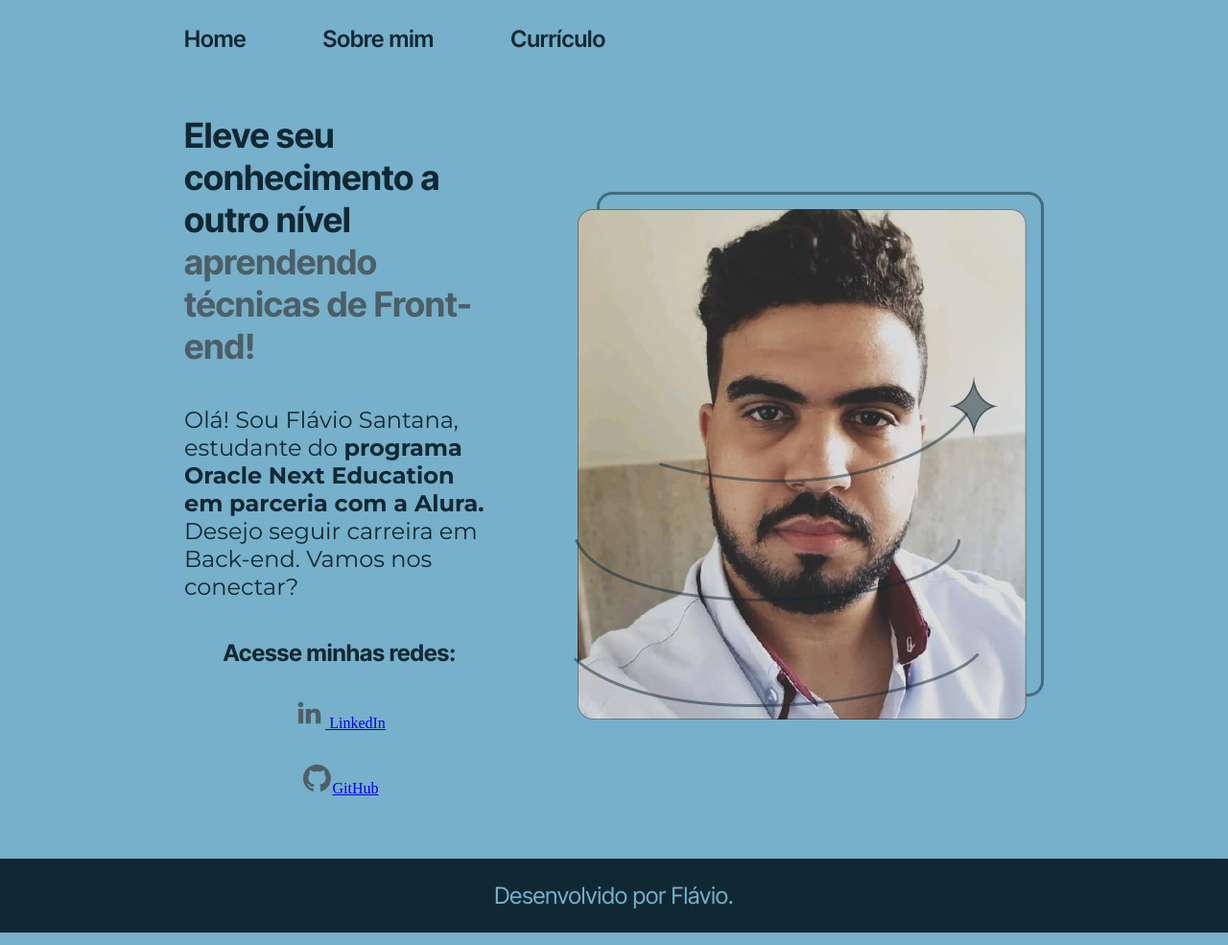
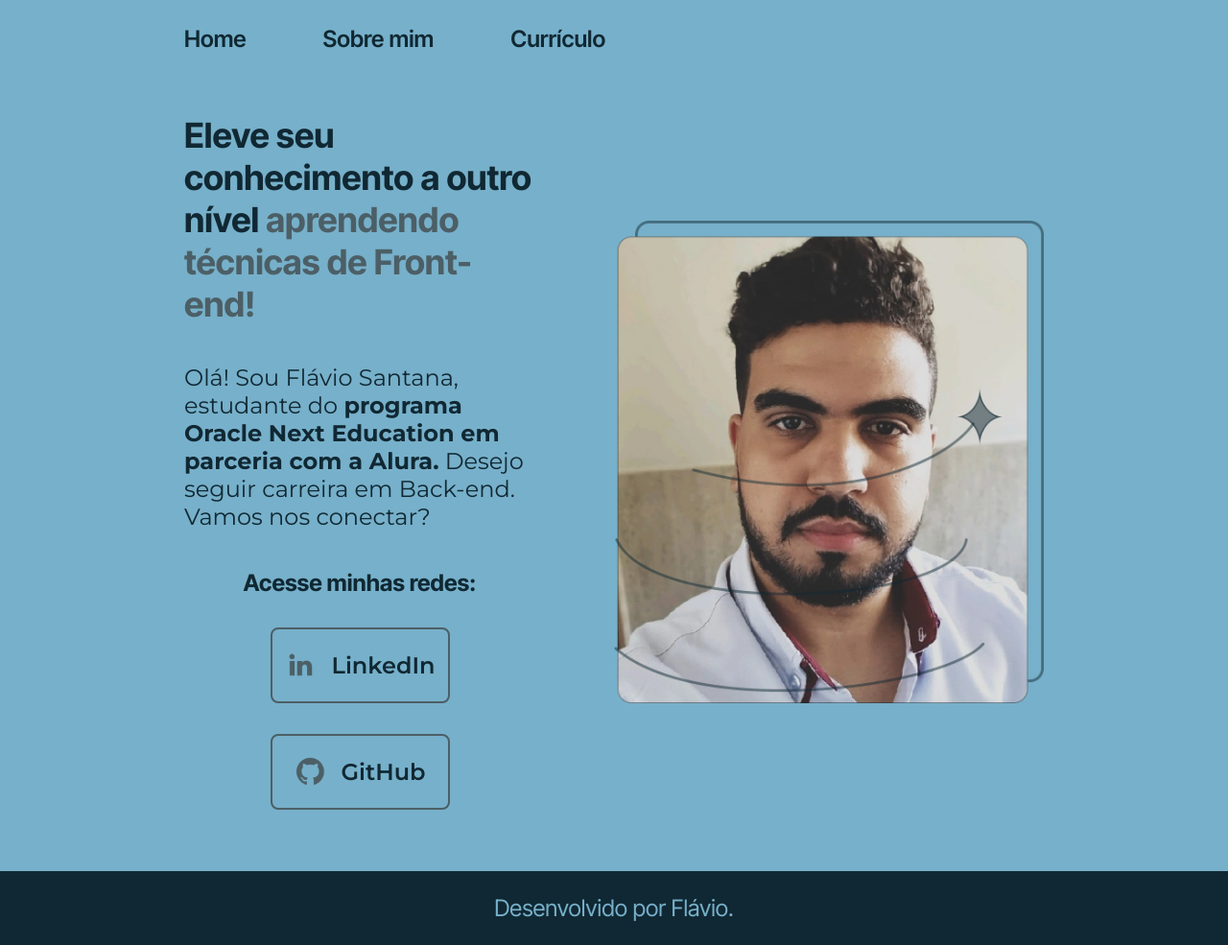
Before and after one commit to flavioafsantana/html-css-paginas-web-one-oracle-next-education, a plain HTML site: page index.html in a window 1280 px wide. Shown: the whole page at 96% size. Drawn offline with Linux system fonts and the light colour scheme.

Commit message:
Update index.html

```diff
--- a/index.html
+++ b/index.html
@@ -24,11 +24,11 @@
             Vamos nos conectar?</p>
             <div class="apresentacao__links">
                 <h2 class="apresentacao__links__subtitulo">Acesse minhas redes:</h2>
-                <a class="apresentacao__links__link" href="https://linkedin.com/in/flavioafsantana"><img src="./assets/linkedin.png"> LinkedIn</a>
-                <a class="apresentacao__links__link" href="https://github.com/flavioafsantana"><img src="./assets/github.png">GitHub</a>
+                <a class="apresentacao__links__navegacao" href="https://linkedin.com/in/flavioafsantana"><img src="./assets/linkedin.png"> LinkedIn</a>
+                <a class="apresentacao__links__navegacao" href="https://github.com/flavioafsantana"><img src="./assets/github.png">GitHub</a>
             </div>
         </section>
-            <img src="./assets/Imagem.png" alt="Foto no estilo selfie do Flávio Santana">
+            <img class="apresentacao__imagem" src="./assets/Imagem.png" alt="Foto no estilo selfie do Flávio Santana">
     </main>
     <footer class="rodape">
         <p>Desenvolvido por Flávio.</p>
```
